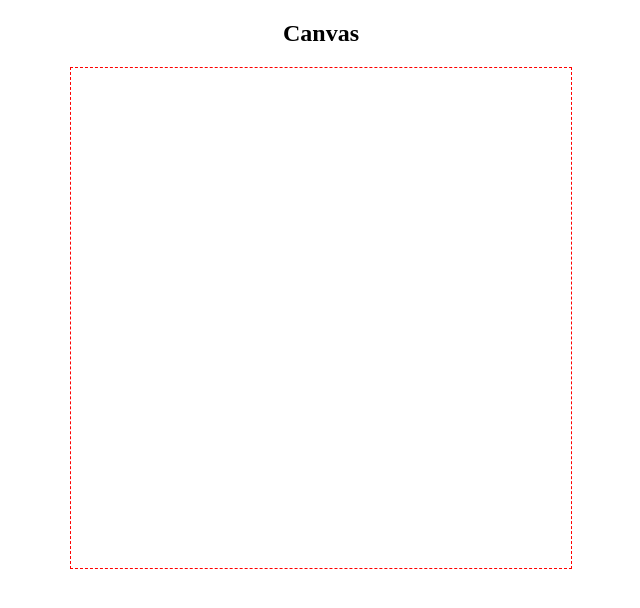
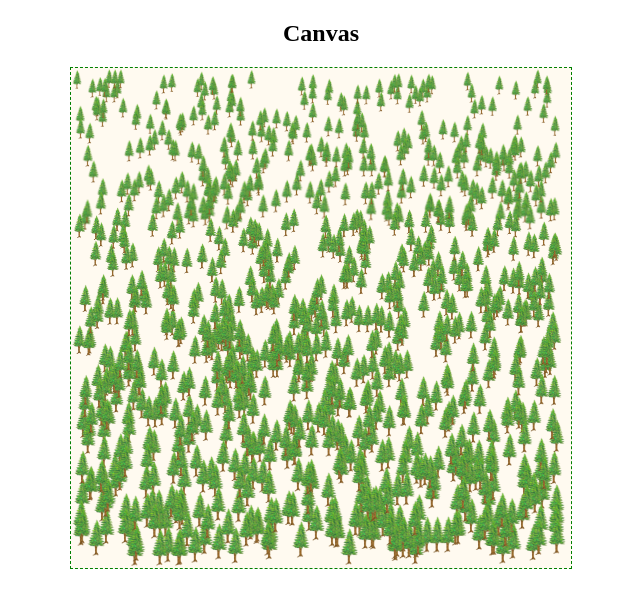
Before and after one commit to amadevBox/canvas-tutorials-basics, a plain HTML site: page images/index.html in a window 1280 px wide. Shown: the whole page, without its empty margins (319-959 px from the left). Drawn offline with Linux system fonts and the light colour scheme.

Commit message:
add image lesson

```diff
--- a/images/index.html
+++ b/images/index.html
@@ -11,7 +11,8 @@
     canvas {
       display: block;
       margin: 0 auto;
-      border: 1px red dashed;
+      border: 1px green dashed;
+      background: floralwhite;
     }
     h2 {
       text-align: center;
--- a/images/index.js
+++ b/images/index.js
@@ -1,2 +1,24 @@
 const canvas = document.getElementById('canvas')
 const ctx = canvas.getContext('2d')
+
+const img = new Image()
+
+const amountOfTrees = 1000
+const [canvasWidth, canvasHeight] = [500, 500]
+const [imgWidth, imgHeight] = [100, 200]
+// size coefficients
+const [minC, maxC] = [0.1, 0.2]
+
+img.onload = () => {
+  for (let i = 0; i < amountOfTrees; i++) {
+    const x = (Math.random() * (canvasWidth - imgWidth * maxC))
+    const y = (Math.random() * (canvasHeight - imgHeight * maxC))
+    // to make top trees smaller than trees at the bottom, for visual effect
+    const currentK = (y / canvasHeight) * (maxC - minC) + minC
+    const treeWidth = imgWidth * currentK
+    const treeHeight = imgHeight * currentK
+    ctx.drawImage(img, x, y, treeWidth, treeHeight)
+  }
+}
+
+img.src = './tree.png'
```
Also changed, not shown: images/tree.png (added).
